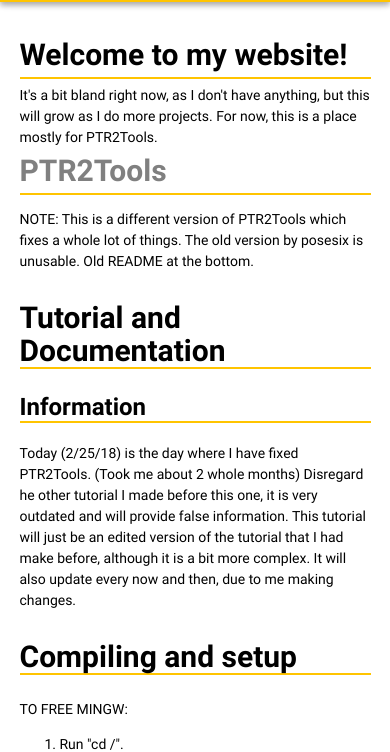
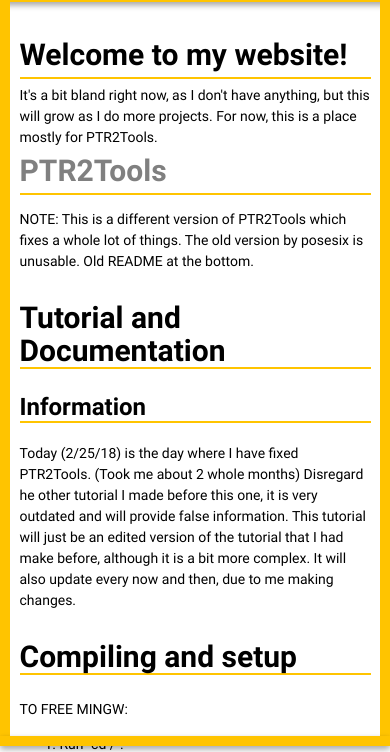
Before and after one commit to MGRich/MGRich.github.io, a plain HTML site: page index.html in a window 390 px wide. Shown: the part 98-850 px from the top of the page. Drawn offline with nearby package versions, Linux system fonts and the light colour scheme.

Commit message:
add a quality border (works with most)

```diff
--- a/index.html
+++ b/index.html
@@ -1,3 +1,4 @@
+
 <div class="banner mg-bgcolor">
   <img class="logo vert-center image" src="https://lh3.googleusercontent.com/-RcMpwuGpMY4/Wn0WVhDsPPI/AAAAAAAABGU/AjYxYjOe5UMu0pc7F9MYqsBqPGfbWbLlgCEwYBhgL/w140-h139-p/Untitled.png"></img>
   <div class="nam center">MGRich</div>
@@ -6,6 +7,8 @@
     <a class="waves-effect waves-light btn-flat" id="bbd">BetterDiscord (WIP)</a>
   </div>
 </div>
+<div class="sidel"></div>
+<div class="sider"></div>
 <div class="textholder">
 <div class="header text subc">Welcome to my website!</div>
 <div class="text subc">
@@ -99,14 +102,11 @@
 </div>
 </div>
 </div>
+<div class="underb mg-bgcolor"></div>
 <html>
     <head>
-      <link href="https://fonts.googleapis.com/icon?family=Material+Icons"
-      rel="stylesheet">
-      <!--Import materialize.css-->
+      <link href="https://fonts.googleapis.com/icon?family=Material+Icons" rel="stylesheet"/>
       <link type="text/css" rel="stylesheet" href="css/materialize.css"/>
-
-      <!--Let browser know website is optimized for mobile-->
       <meta name="viewport" content="width=device-width, initial-scale=1.0"/>
       <style type="text/css">
 #slide-out .subc, #slide-out .subheader, .sidebar-open {
@@ -187,6 +187,7 @@ h3 {
   justify-content: center;
   flex-direction: column;
   align-content:space-around;
+  z-index: 1;
 }
 .page {
   position:absolute;
@@ -256,15 +257,55 @@ pre code {
   .btns .btn-flat {
     font-size:.9em;
   }
+  .sider {
+    visibility: visible !important;
+  }
+}
+body::-webkit-scrollbar {
+  width: 10px;
+}
+body::-webkit-scrollbar-track {
+  background-color:var(--mg-bg);
+}
+
+body::-webkit-scrollbar-thumb {
+  background-color: rgba(0,0,0,0.2);
+}
+.underb {
+  position: sticky;
+  width: 100%;
+  height: 10px;
+  bottom:0!important;
+  box-shadow: 0 3px 6px rgba(0,0,0,0.16), 0 3px 6px rgba(0,0,0,0.23);
+  z-index:3;
+}
+.sidel {
+  position: fixed !important;
+  width: calc(100% - 10px);
+  height: 100%;
+  pointer-events: none;
+  right:10px;
+  top:0;
+  border-left: var(--mg-bg) 10px solid;
+  z-index:2;
+}
+.sider {
+  position: fixed !important;
+  width: calc(100% - 10px);
+  height: 100%;
+  pointer-events: none;
+  left:10px;
+  top:0;
+  border-right: var(--mg-bg) 10px solid;
+  z-index:2;
+  visibility: hidden;
 }
 </style>
     </head>
     <body>
-      <!--Import jQuery before materialize.js-->
       <script type="text/javascript" src="https://code.jquery.com/jquery-3.2.1.min.js"></script>
       <script type="text/javascript" src="https://ajax.googleapis.com/ajax/libs/jqueryui/1.12.1/jquery-ui.min.js"></script>
       <script type="text/javascript" src="js/materialize.js"></script>
-      <!-- this cssfile can be found in the jScrollPane package -->
       <script>
 $( ".header" ).next().css( "margin-top", "6px" );
 $( ".subheader" ).next().css( "margin-top", "6px" );
@@ -272,6 +313,9 @@ $(".button-collapse").sideNav();
 $("#bp2t").click(function(){
   $('body:not(:animated)').animate({scrollTop: $("#p2t").offset().top - 200}, 1300, 'easeInOutQuad' );}
 );
+if( /Android|webOS|iPhone|iPad|iPod|BlackBerry|IEMobile|Opera Mini/i.test(navigator.userAgent) ) {
+  document.getElementsByClassName("sider").style.visibility = "visible";
+}
 </script>
     </body>
   </html>
```
